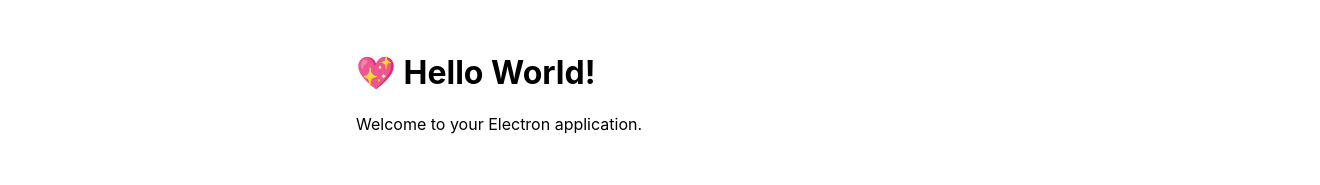
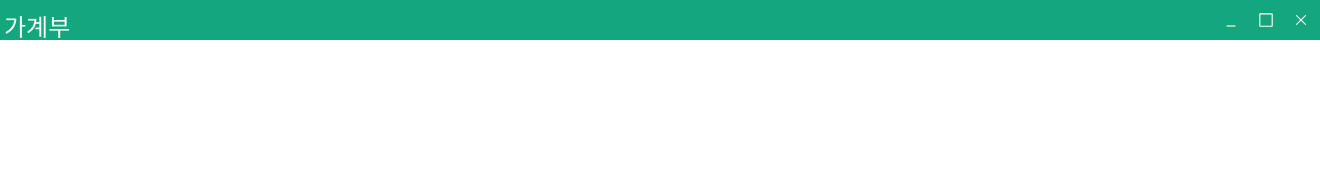
Before and after one commit to L-Hyeon/account_record, an Electron app: page src/index.html in a window 1320 px wide. Drawn offline with Linux system fonts and the light colour scheme; a web font is replaced by a local one.

Commit message:
Custom Title Bar

```diff
--- /dev/null
+++ b/src/function.js
@@ -0,0 +1,16 @@
+const { ipcRenderer } = require('electron');
+const ipc = ipcRenderer;
+
+var btnMin = document.getElementById("win-minimize");
+var btnMax = document.getElementById("win-maximize");
+var btnClose = document.getElementById("win-close");
+
+btnMin.addEventListener("click", ()=>{
+    ipc.send('minimizeApp');
+});
+btnMax.addEventListener("click", ()=>{
+    ipc.send('maximizeApp');
+});
+btnClose.addEventListener("click", ()=>{
+    ipc.send('closeApp');
+});
--- a/src/index.css
+++ b/src/index.css
@@ -1,7 +1,52 @@
+@font-face {
+	font-family: "Cafe24SsurroundAir";
+	src: url("https://cdn.jsdelivr.net/gh/projectnoonnu/noonfonts_2105_2@1.0/Cafe24SsurroundAir.woff")
+		format("woff");
+	font-weight: normal;
+	font-style: normal;
+}
+
 body {
-  font-family: -apple-system, BlinkMacSystemFont, 'Segoe UI', Roboto, Helvetica,
-    Arial, sans-serif;
-  margin: auto;
-  max-width: 38rem;
-  padding: 2rem;
+	font-family: "Cafe24SsurroundAir";
+	box-sizing: border-box;
+	margin: 0px;
 }
+
+.title-bar {
+	display: flex;
+	justify-content: space-between;
+	height: 24px;
+	background-color: #14a67c;
+	color: white;
+	padding: 8px 4px 8px 4px;
+}
+.win-title {
+	font-size: 24px;
+}
+.control {
+	display: flex;
+	justify-content: space-between;
+	align-items: center;
+	width: 100px;
+}
+.title-bar-btn {
+	height: 100%;
+	background-color: #14a67c;
+	display: flex;
+	justify-content: center;
+	align-items: center;
+	border: 0px;
+}
+.title-bar-btn:hover {
+	background-color: #44cea7;
+}
+
+.prevent-select {
+	user-select: none;
+	-webkit-touch-callout: none;
+	-webkit-user-select: none;
+}
+
+.draggable {
+	-webkit-app-region: drag;
+}
--- a/src/index.html
+++ b/src/index.html
@@ -1,12 +1,28 @@
 <!DOCTYPE html>
 <html>
+
 <head>
   <meta charset="UTF-8" />
   <title>Hello World!</title>
   <link rel="stylesheet" href="index.css" />
 </head>
+
 <body>
-    <h1>💖 Hello World!</h1>
-    <p>Welcome to your Electron application.</p>
+  <div class="title-bar">
+    <div class="win-title prevent-select dragable">가계부</div>
+    <div class="control prevent-select">
+      <button class="title-bar-btn" id="win-minimize">
+        <img src="./assets/minimize.svg" height="18px" />
+      </button>
+      <button class="title-bar-btn" id="win-maximize">
+        <img src="./assets/maximize.svg" height="18px" />
+      </button>
+      <button class="title-bar-btn" id="win-close">
+        <img id="close-svg" src="./assets/close.svg" height="18px" />
+      </button>
+    </div>
+  </div>
+  <script src="./function.js" ></script>
 </body>
+
 </html>
```
Also changed, not shown: package.json (+5 -5 lines), src/index.js (+30 -14 lines), src/assets/close.svg (added), src/assets/maximize.svg (added), src/assets/minimize.svg (added), 1 other file. Lines whose indentation alone changed are shown as unchanged.
